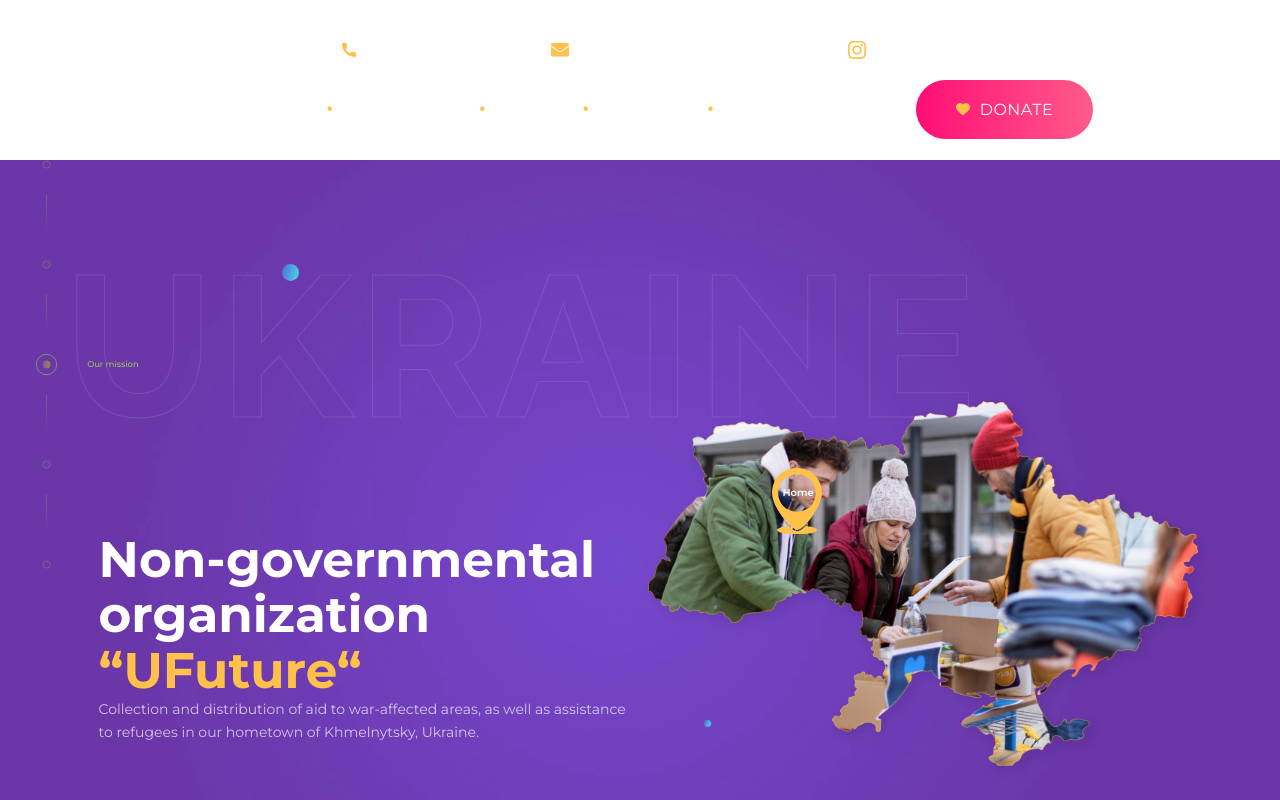
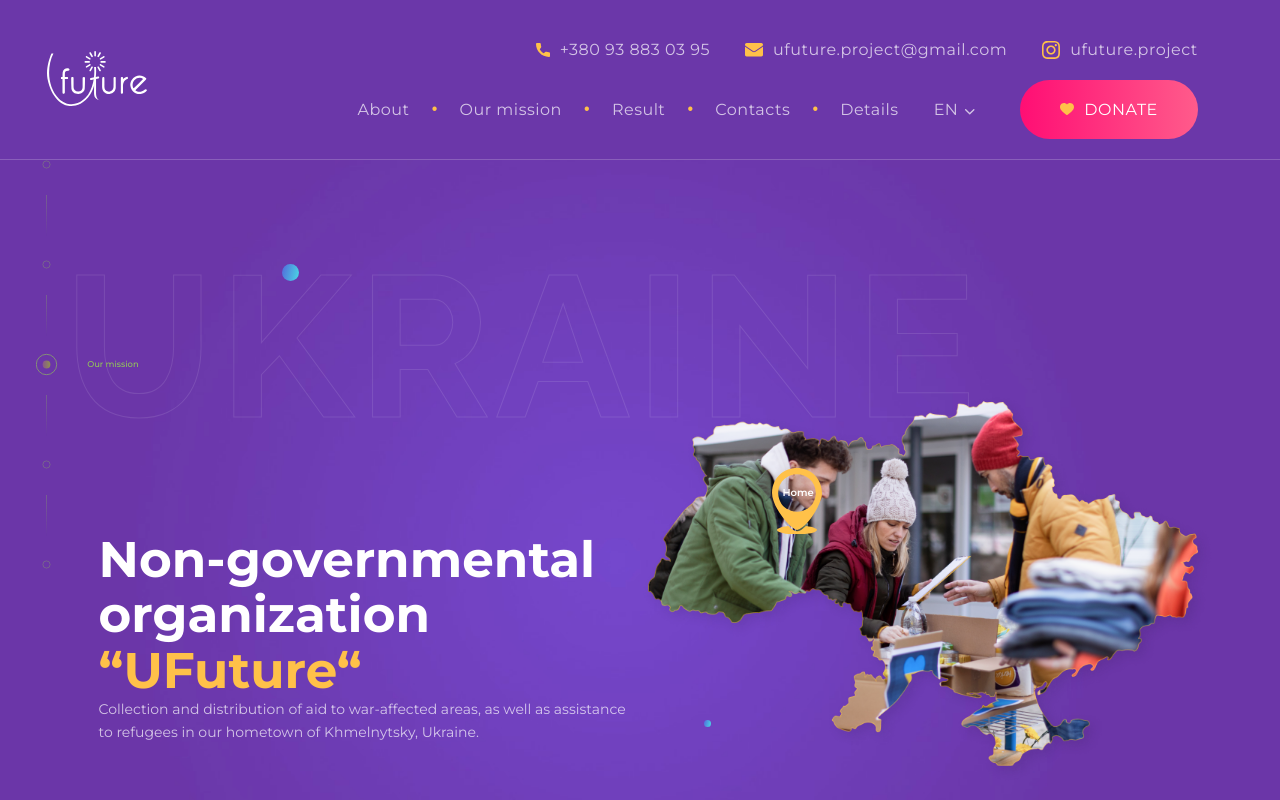
Before and after one commit to DragonNordic/UFuture, a website: page src/index.html in a window 1280 px wide. Shown: the top 800 px of the page. Drawn offline with nearby package versions, Linux system fonts and the light colour scheme; files that its build step writes are made by us from their sources; files whose address does not match are found by name.

Commit message:
Header adaptation fixes

```diff
--- a/src/scss/_header.scss
+++ b/src/scss/_header.scss
@@ -29,6 +29,8 @@
     padding: 20px;
 
     &__logo {
+        margin-right: 45px;
+
         path {
             fill:white;
         }
@@ -38,14 +40,24 @@
         }
     }
 
+    &__menu {
+        width: 100%;
+    }
+
     &__menu-list {
         @include flex-center();
+        justify-content: flex-end;
         flex-wrap: wrap;
+
+        @media screen and (min-width: 1825px) {
+            justify-content: space-between;
+        }
     }
 
     &__menu-block {
         @include flex-center();
         padding-top: 20px;
+        justify-content: space-between;
         // flex-direction: row;
     }
 
@@ -276,7 +288,6 @@
     .nav {
         &__menu {
             position: fixed;
-            width: 65%;
             height: 100%;
             right: -100%;
         }
--- a/src/scss/_our-project.scss
+++ b/src/scss/_our-project.scss
@@ -1,6 +1,4 @@
-body {
-    background-color: transparent;
-}
+
 
 .our-project {
 
```
Also changed, not shown: dist/css/index.css, 1 other file.
